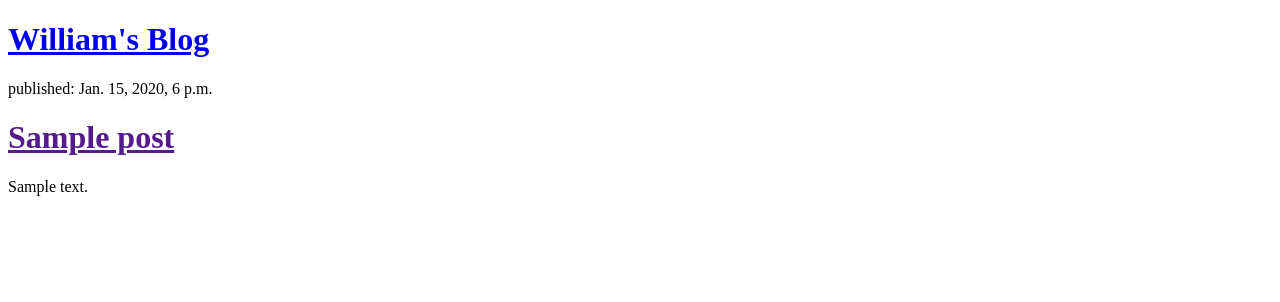
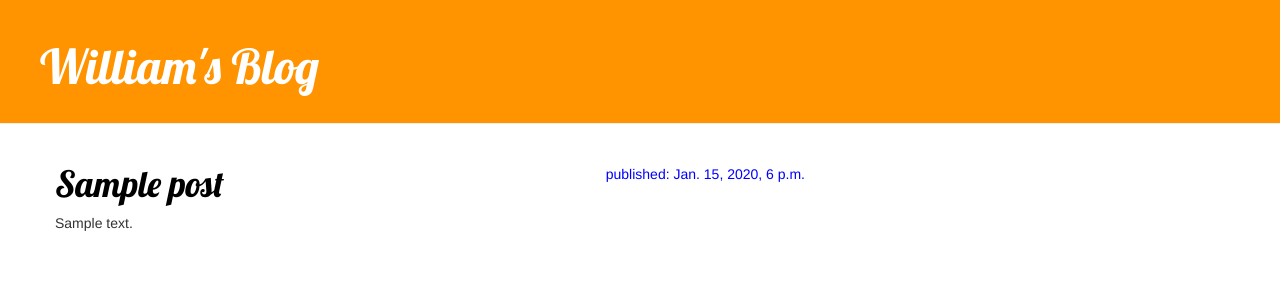
Before and after one commit to fujunguo/my-first-blog, a Django app: template blog/templates/blog/post_list.html in a window 1280 px wide. Shown: the top 302 px of the page. Run offline with Django 3.2, Linux system fonts and the light colour scheme; the template is opened without the code that fills it: values that come from a table or form of the project are taken from there, others are empty; tables that the repository leaves empty hold one stand-in row (values such as "Sample post"); some libraries are stand-ins or nearby versions.

Commit message:
Added view and template for detailed blog post as well as CSS for the site.

```diff
--- /dev/null
+++ b/blog/static/css/blog.css
@@ -0,0 +1,56 @@
+/*h1 a {
+	color: #FCA205;
+	font-family:  'Lobster';
+}
+
+body {
+	padding-left: 15px;
+}
+*/
+.page-header {
+	background-color: #ff9400;
+	margin-top: 0;
+	padding: 20px 20px 20px 40px;
+}
+
+.page-header h1, .page-header h1 a, .page-header h1 a:visited, .page-header h1 a:active {
+	color: #ffffff;
+	font-size: 36pt;
+	text-decoration: none;
+}
+
+.content {
+	margin-left: 40px;
+}
+
+h1, h2, h3, h4 {
+	font-family: 'Lobster', cursive;
+}
+
+.date {
+	float: right;
+	color: blue;
+}
+
+.save {
+	float: right;
+}
+
+.post-form textarea, .post-form input {
+	width: 100%;
+}
+
+.top-menu, .top-menu:hover, .top-menu:visited {
+	color: #ffffff;
+	float: right;
+	font-size: 26pt;
+	margin-right: 20px;
+}
+
+.post {
+	margin-bottom: 70px;
+}
+
+.post h1 a, .post h1 a:visited {
+	color: #000000;
+}
--- /dev/null
+++ b/blog/templates/blog/base.html
@@ -0,0 +1,27 @@
+{% load staticfiles %}
+<!DOCTYPE html>
+<html>
+	<head>
+		<title>William's blog</title>
+		<link rel="stylesheet" type="text/css" href="//maxcdn.bootstrapcdn.com/bootstrap/3.2.0/css/bootstrap.min.css">
+		<link rel="stylesheet" type="text/css" href="//maxcdn.bootstrapcdn.com/bootstrap/3.2.0/css/bootstrap-theme.min.css">
+		<link href="//fonts.googleapis.com/css?family=Lobster&subset=latin,latin-ext" rel="stylesheet" type="text/css">
+		<link rel="stylesheet" href="{% static 'css/blog.css' %}">
+
+	</head>
+
+	<body>
+		<div class='page-header'>
+			<h1><a href="https:www.fujunguo.pythonanywhere.com">William's Blog</a></h1>
+		</div>
+
+		<div class="content container">
+			<div class="row">
+				<div class="col-md-8">
+				{% block content %}
+				{% endblock %}
+				</div>
+			</div>
+		</div>
+	</body>
+</html>
--- a/blog/templates/blog/post_list.html
+++ b/blog/templates/blog/post_list.html
@@ -1,33 +1,13 @@
-<!DOCTYPE html>
-<html>
-<head>
-	<title>William's blog</title>
-</head>
-	<body>
-		<div>
-		<h1><a href="https:www.fujunguo.pythonanywhere.com">William's Blog</a></h1>
+{% extends 'blog/base.html' %}
+
+{% block content %}
+	{% for post in posts %}
+		<div class="post">
+			<div class="date">
+				published: {{ post.published_date }}
+			</div>
+			<h1><a href="{% url 'post_detail' pk=post.pk %}">{{ post.title }}</a></h1>
+			<p>{{ post.text|linebreaksbr }}</p>
 		</div>
-
-		<div>
-		<!-- <p>published: 20.08.2018, 13:01</p>
-		<h2><a href="">My first post</a></h2>
-		<p>Aenean eu leo quam. Pellentesque ornare sem lacinia quam venenatis vestibulum. Donec id elit non mi po
-rta gravida at eget metus. Fusce dapibus, tellus ac cursus commodo, tortor mauris condimentum nibh, ut fermentum mass
-a justo sit amet risus.</p>
-		</div>
-
-		<div>
-		<p>published: 20.08.2018, 13:03</p>
-		<h2><a href="">My second post</a></h2>
-		<p>欢迎来到我的第一个博客网站！</p> -->
-		{% for post in posts %}
-			<div>
-				<p>published: {{ post.published_date }}</p>
-				<h1><a href="">{{ post.title }}</a></h1>
-				<p>{{ post.text|linebreaksbr}}</p>
-			</div>
-		{% endfor %}
-
-		</div>
-	</body>
-</html>
+	{% endfor %}
+{% endblock %}
--- a/blog/urls.py
+++ b/blog/urls.py
@@ -3,4 +3,5 @@ from . import views
 
 urlpatterns = [
 	url(r'^$', views.post_list, name='post_list'),
+	url(r'^post/(?P<pk>[0-9]+)/$', views.post_detail, name='post_detail'),
 ]
--- a/blog/views.py
+++ b/blog/views.py
@@ -1,4 +1,4 @@
-from django.shortcuts import render
+from django.shortcuts import render, get_object_or_404
 from .models import Post
 from django.utils import timezone
 
@@ -6,3 +6,7 @@ from django.utils import timezone
 def post_list(request):
 	posts = Post.objects.filter(published_date__lte=timezone.now()).order_by('published_date')
 	return render(request, 'blog/post_list.html', {'posts':posts})
+
+def post_detail(request, pk):
+	post = get_object_or_404(Post, pk=pk)
+	return render(request, 'blog/post_detail.html', {'post':post})
```
Also changed, not shown: blog/templates/blog/post_detail.html (added, +13 -0 lines).
